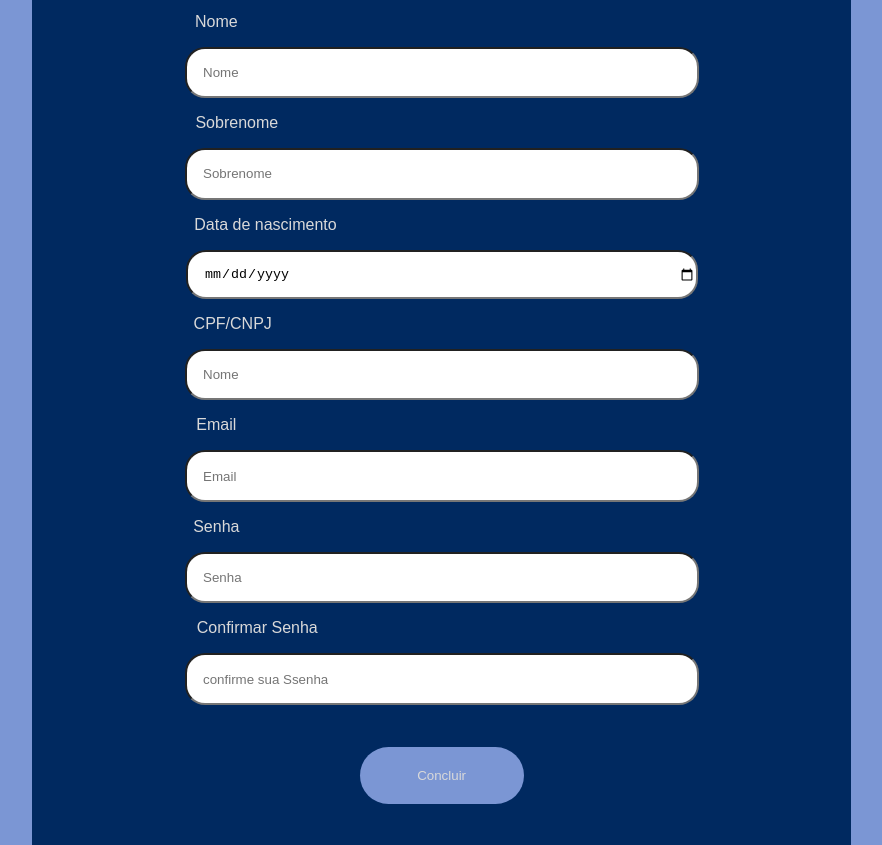
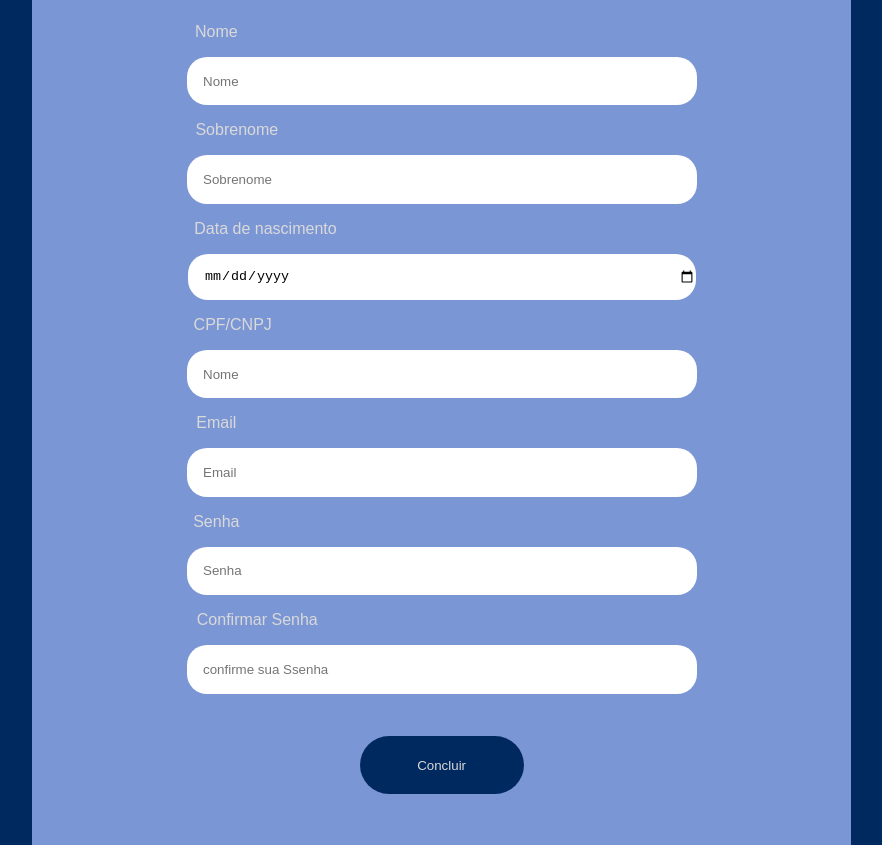
Before and after one commit to EliasJSFerreira/Cadastro, a plain HTML site: page index.html in a window 1280 px wide. Shown: the part 315-1160 px from the top of the page, without its empty margins (224-1106 px from the left). Drawn offline with Linux system fonts and the light colour scheme.

Commit message:
Update style.css

```diff
--- a/assets/style.css
+++ b/assets/style.css
@@ -6,8 +6,7 @@ body, html {
     text-align: center;
     padding: 0;
     margin: 0;
-    background-color: #7b96d4;
-
+    background-color: #002960;
 }
 
 .centralizar {
@@ -29,7 +28,7 @@ body, html {
     display: flex;
     flex-direction: column;
     max-width: 80%;
-    background-color: #002960;
+    background-color: #7b96d4;
 }
 .nome{
     color: #d9d9d9;
@@ -42,6 +41,7 @@ body, html {
     border-radius: 20px;
     height: 4%;
     padding-left: 2%;
+    border-style: none;
 }
 
 .botao{
@@ -51,7 +51,7 @@ body, html {
     align-items: center;
     border-radius: 40px;
     border-style: none;
-    background-color: #7b96d4;
+    background-color: #002960;
 
     color: #d9d9d9;
     margin-bottom: 5%;
```
